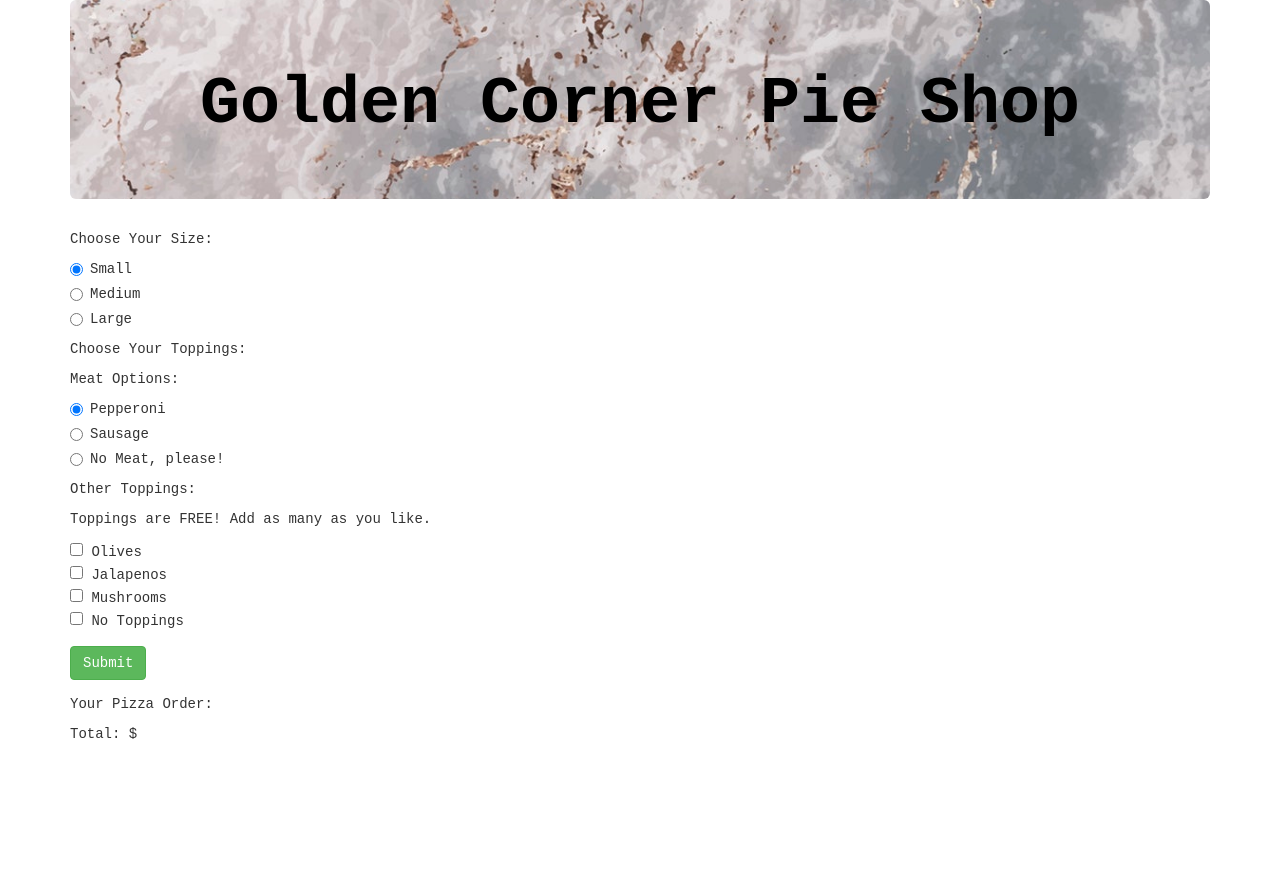
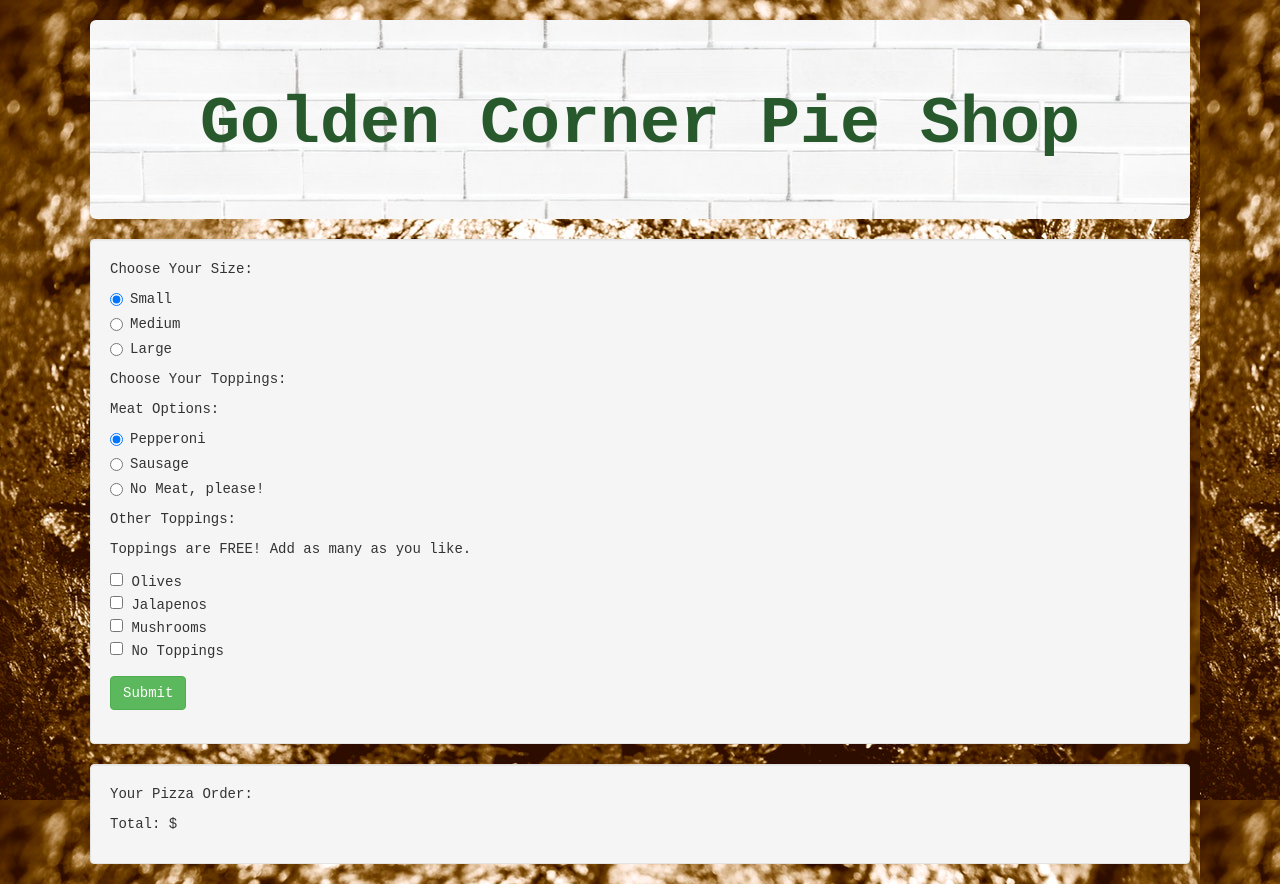
Before and after one commit to jaki-w/pizza-parlour, a plain HTML site: page index.html in a window 1280 px wide. Before the commit the page ends 800 px from the top, so only its background shows below. Drawn offline with Linux system fonts and the light colour scheme.

Commit message:
add styling to body, and wells.

```diff
--- a/css/styles.css
+++ b/css/styles.css
@@ -1,18 +1,29 @@
 body {
   font-family: monospace;
+  background-image: url(../img/golden2.jpg);
 
 }
 .jumbotron h1 {
   text-align: center;
   font-size: 50pt;
   font-weight: bold;
-  color: black;
+  color: #27592D;
 }
 
 .jumbotron {
-  background-image: url(../img/goldfleck.jpg);
+  margin: 20px;
+  background-image: url(../img/tile.jpg);
   background-size: cover;
   background-position: center;
   background-repeat: no-repeat;
 
 }
+
+#options {
+  /* background-image: url(../img/tile.jpg); */
+  margin: 20px;
+}
+
+#receipt {
+  margin: 20px;
+}
--- a/index.html
+++ b/index.html
@@ -12,7 +12,7 @@
       <div class="jumbotron">
         <h1>Golden Corner Pie Shop</h1>
       </div><!--jumbotron-->
-
+      <div class="well" id="options">
         <form>
           <p>Choose Your Size:</p>
           <div class="radio">
@@ -66,8 +66,9 @@
 
           <button type="submit" class="btn btn-success">Submit</button>
         </form>
+      </div><!--well-->
 
-      <div class="receipt">
+      <div class="well" id="receipt">
         <p>Your Pizza Order:</p>
         <ul id="pizzaDetails">
 
```
Also changed, not shown: img/golden2.jpg (added), img/spots.jpg (added), img/tile.jpg (added). Lines whose indentation alone changed are shown as unchanged.
